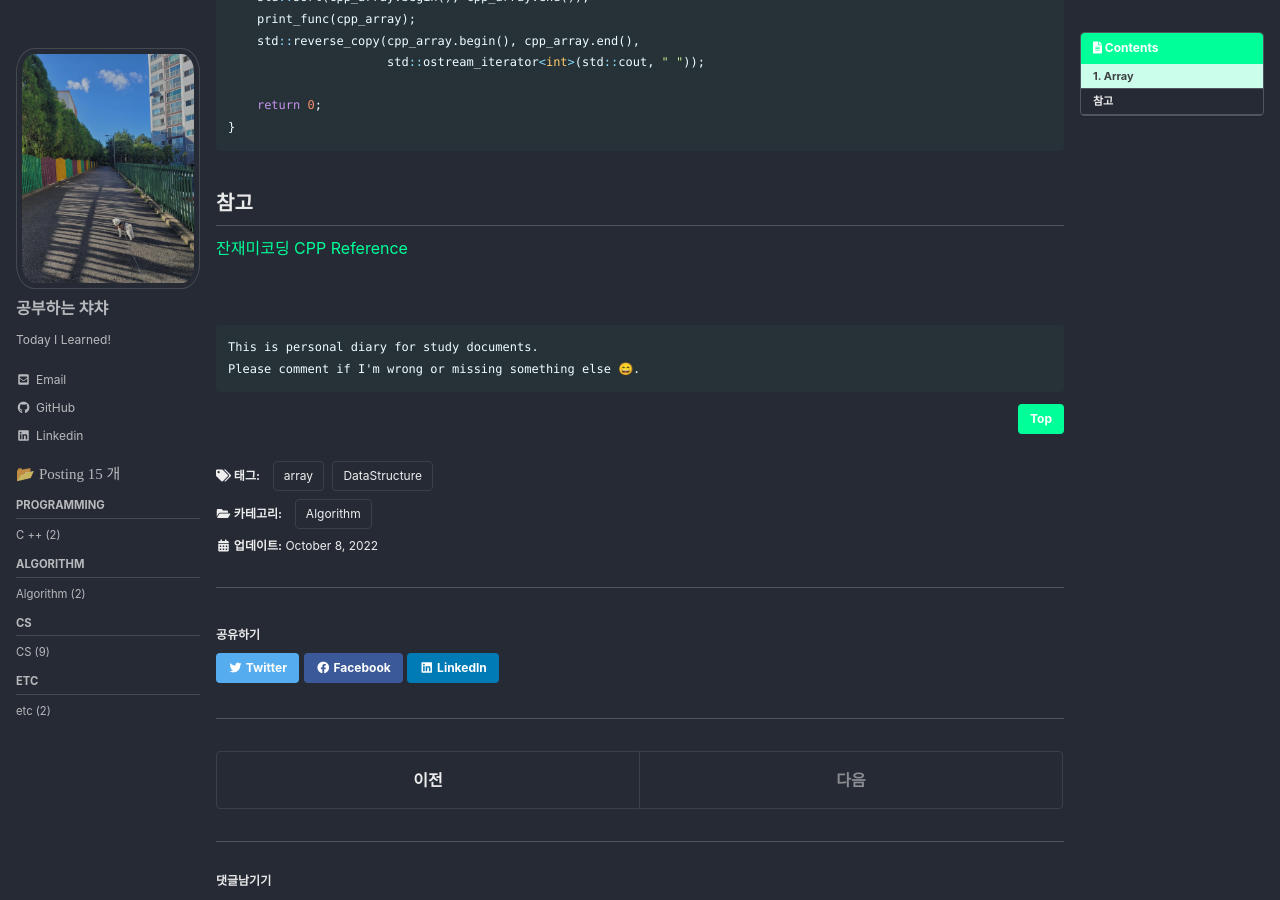
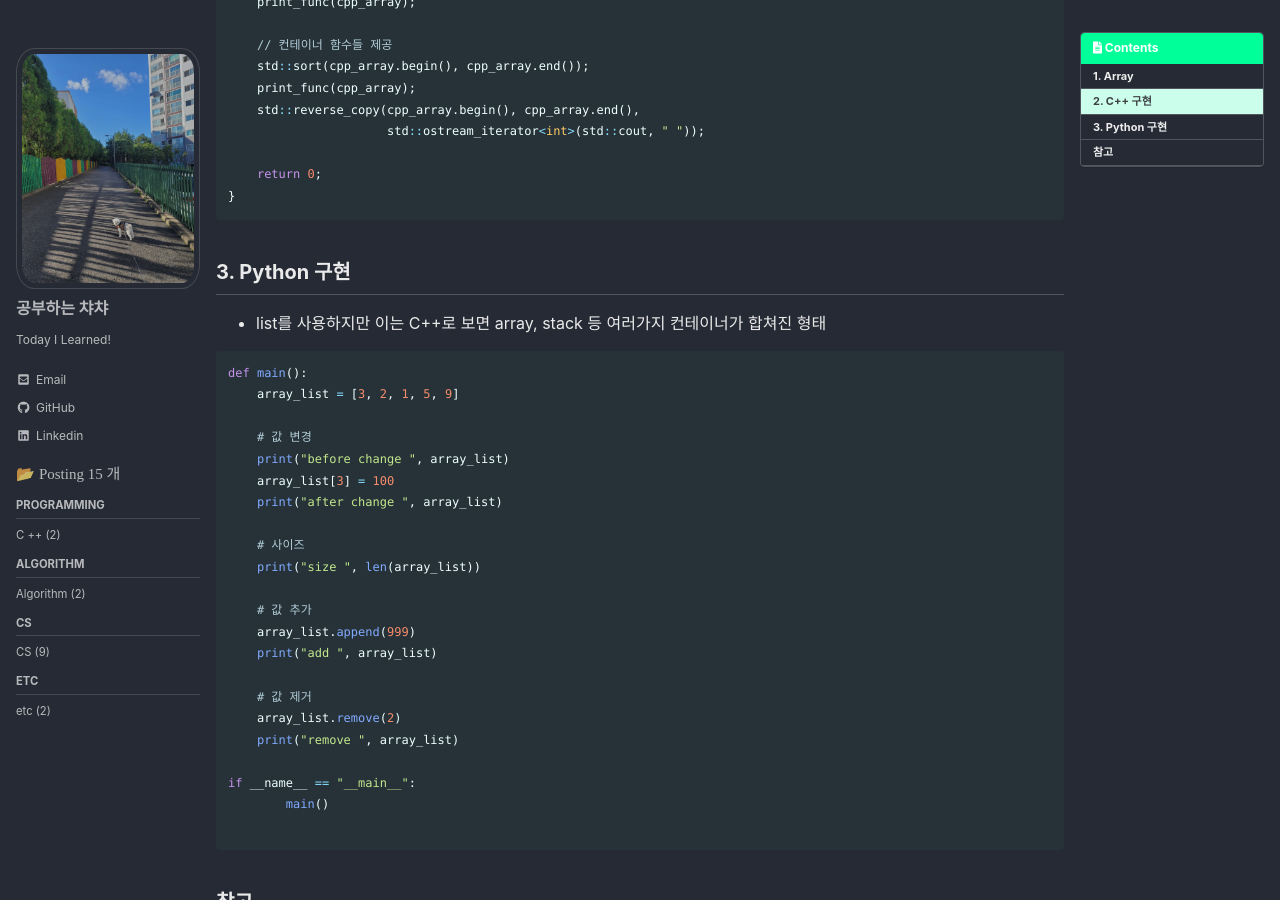
Before and after one commit to chachayelmo/chachayelmo.github.io, a Jekyll site: the page built from _posts/2022-10-08-algorithm-array.md, in a window 1280 px wide and 900 px high, scrolled down 1411 px. Built offline with Jekyll 4.4.1, drawn with Linux system fonts in a browser that asks for light colours; cached includes are drawn as plain includes; comment, search, counter and statistics services are not loaded; some of the changed text lies outside the part shown.

Commit message:
[POST] array - add python impl

````diff
--- a/_posts/2022-10-08-algorithm-data-structure.md
+++ b/_posts/2022-10-08-algorithm-array.md
@@ -25,6 +25,8 @@ last_modified_at: 2022-10-08
 - 단점
     - 추가/삭제가 어려움
     - 미리 공간을 확보해야 됨
+
+## 2. C++ 구현
 
 ```cpp
 #include <stdio.h>
@@ -77,6 +79,33 @@ int main() {
 }
 ```
 
+## 3. Python 구현
+- list를 사용하지만 이는 C++로 보면 array, stack 등 여러가지 컨테이너가 합쳐진 형태
+
+```python
+def main():
+    array_list = [3, 2, 1, 5, 9]
+
+    # 값 변경
+    print("before change ", array_list)
+    array_list[3] = 100
+    print("after change ", array_list)
+
+    # 사이즈
+    print("size ", len(array_list))
+
+    # 값 추가
+    array_list.append(999)
+    print("add ", array_list)
+
+    # 값 제거
+    array_list.remove(2)
+    print("remove ", array_list)
+
+if __name__ == "__main__":
+	main()
+
+```
 
 
 ## 참고
````
